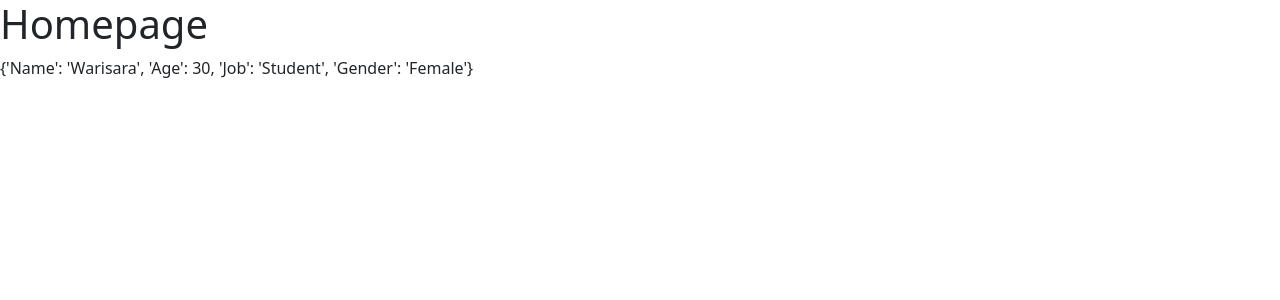
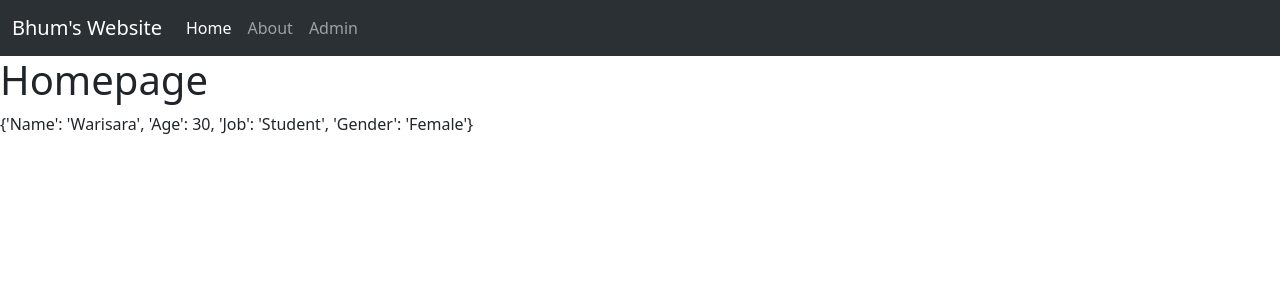
Before and after one commit to 5579096/code_repository, a Flask app: page / in a window 1280 px wide. Shown: the top 300 px of the page. Run offline with Flask 3, Linux system fonts and the light colour scheme.

Commit message:
Add nav bar

```diff
--- a/Basic-Flask/templates/index.html
+++ b/Basic-Flask/templates/index.html
@@ -9,6 +9,27 @@
     <title>Homepage</title>
 </head>
 <body>
+    <nav class="navbar navbar-expand-lg bg-body-tertiary" data-bs-theme="dark">
+        <div class="container-fluid">
+          <a class="navbar-brand" href="/">Bhum's Website</a>
+          <button class="navbar-toggler" type="button" data-bs-toggle="collapse" data-bs-target="#navbarNav" aria-controls="navbarNav" aria-expanded="false" aria-label="Toggle navigation">
+            <span class="navbar-toggler-icon"></span>
+          </button>
+          <div class="collapse navbar-collapse" id="navbarNav">
+            <ul class="navbar-nav">
+              <li class="nav-item">
+                <a class="nav-link active" aria-current="page" href="/">Home</a>
+              </li>
+              <li class="nav-item">
+                <a class="nav-link" href="/about">About</a>
+              </li>
+              <li class="nav-item">
+                <a class="nav-link" href="/admin">Admin</a>
+              </li>
+            </ul>
+          </div>
+        </div>
+    </nav>
     <h1>Homepage</h1>
     {{mydata}}
 </body>
```
Also changed, not shown: Basic-Flask/templates/about.html (+21 -0 lines), Basic-Flask/templates/admin.html (+22 -0 lines).
